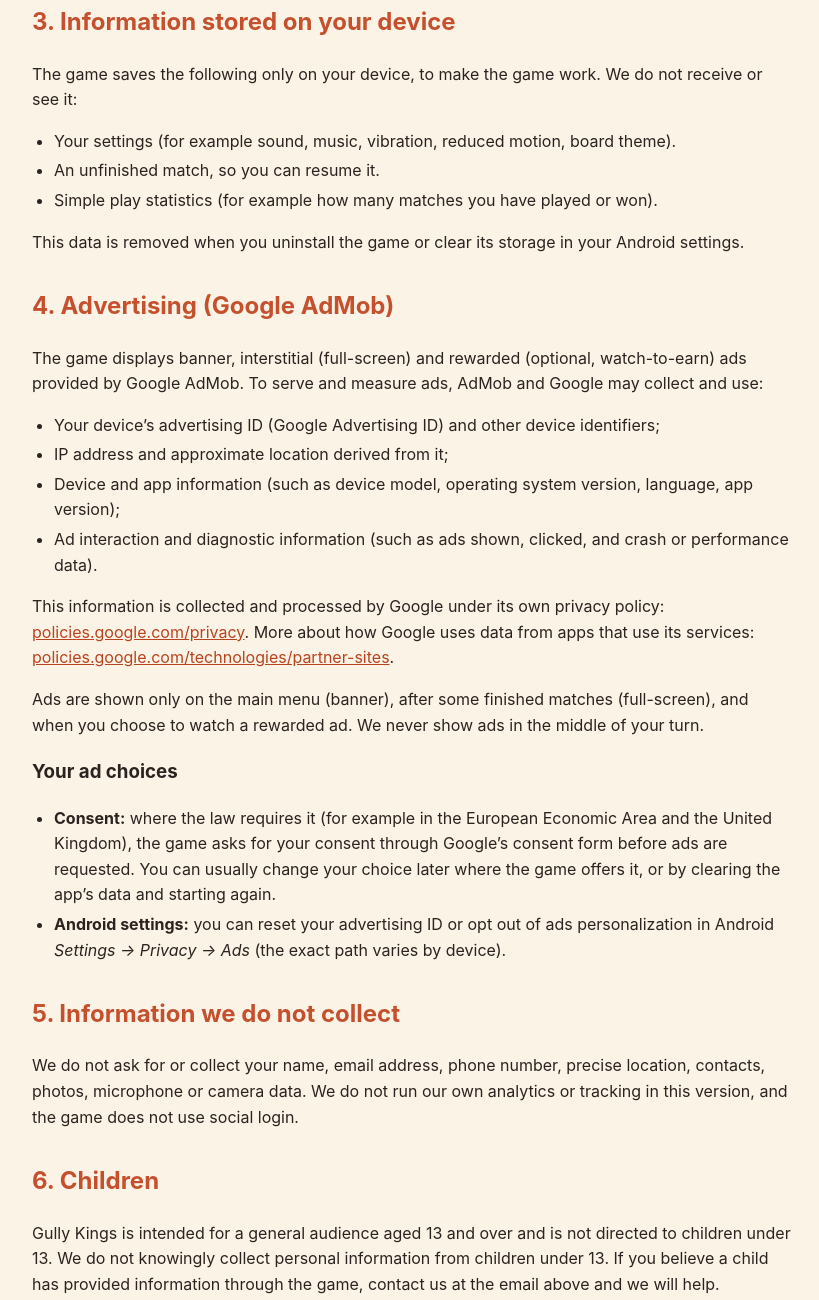
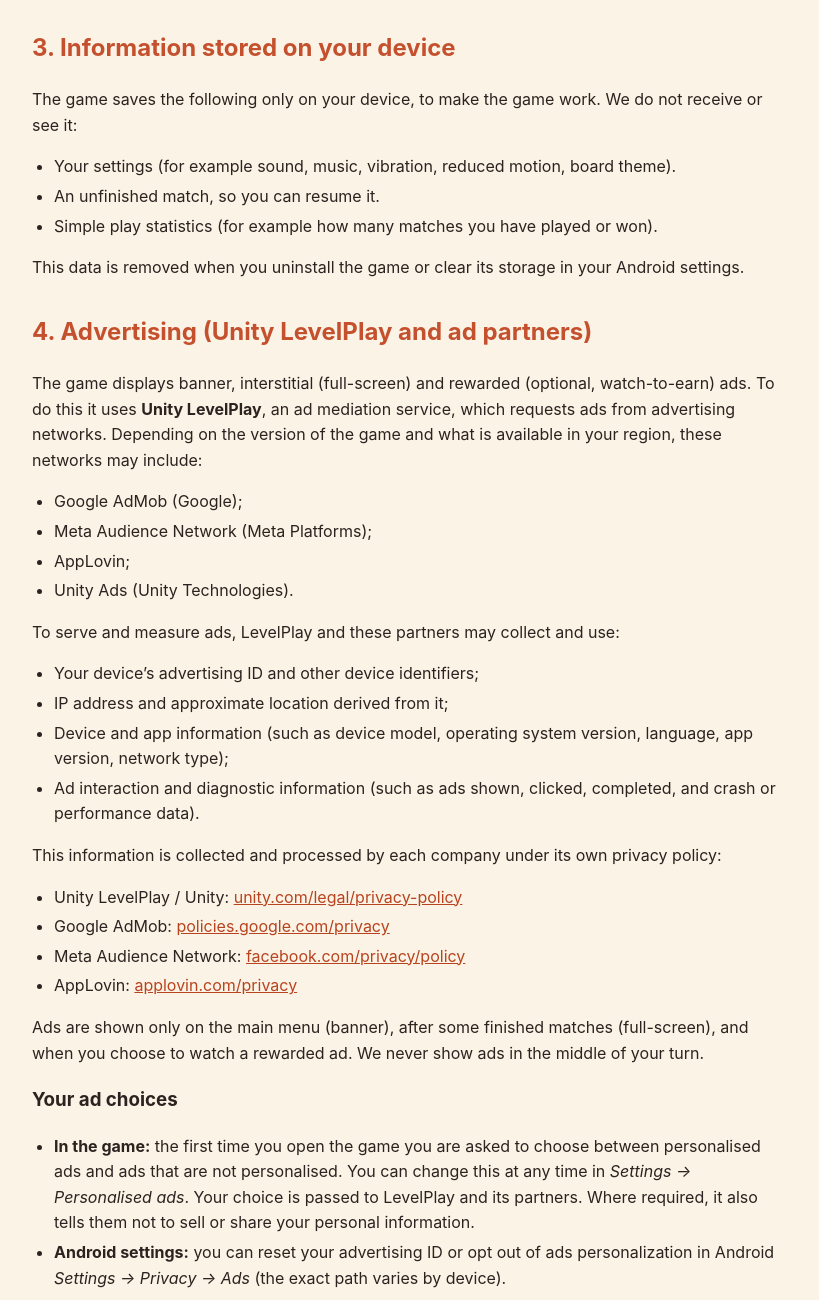
Before and after one commit to DeltaL0rd/DeltaL0rd.github.io, a plain HTML site: page gullykings/privacy.html in a window 1280 px wide. Shown: the part 657-1957 px from the top of the page, without its empty margins (228-1047 px from the left). Drawn offline with Linux system fonts and the light colour scheme.

Commit message:
Updated Gully kings Privacy policy

```diff
--- a/gullykings/privacy.html
+++ b/gullykings/privacy.html
@@ -18,7 +18,7 @@
 <body>
 <main>
 <h1>Gully Kings – Privacy Policy</h1>
-<p class="meta">Effective date: 10 October 2026 · Version 0.1.0</p>
+<p class="meta">Last updated: 19 October 2026 · Version 0.1.0</p>
 
 <p>Gully Kings (“the game”, “we”, “us”) is a casual board game for Android published by Studio010. This policy explains what information the game uses, why, and the choices you have. We have tried to keep it short and plain.</p>
 
@@ -31,7 +31,7 @@
   <li>There are no accounts, no sign-in, and no online multiplayer in this version.</li>
   <li>There are no in-app purchases in this version.</li>
   <li>Your game progress and settings stay on your device.</li>
-  <li>The game shows ads through Google AdMob. AdMob and Google may collect certain device information to show and measure ads (see section 4).</li>
+  <li>The game shows ads through Unity LevelPlay, an ad mediation service, and its advertising partners (such as Google AdMob, Meta Audience Network, AppLovin and Unity Ads). These partners may collect certain device information to show and measure ads (see section 4).</li>
   <li>We do not sell your personal information.</li>
 </ul>
 
@@ -44,20 +44,33 @@
 </ul>
 <p>This data is removed when you uninstall the game or clear its storage in your Android settings.</p>
 
-<h2>4. Advertising (Google AdMob)</h2>
-<p>The game displays banner, interstitial (full-screen) and rewarded (optional, watch-to-earn) ads provided by Google AdMob. To serve and measure ads, AdMob and Google may collect and use:</p>
+<h2>4. Advertising (Unity LevelPlay and ad partners)</h2>
+<p>The game displays banner, interstitial (full-screen) and rewarded (optional, watch-to-earn) ads. To do this it uses <strong>Unity LevelPlay</strong>, an ad mediation service, which requests ads from advertising networks. Depending on the version of the game and what is available in your region, these networks may include:</p>
 <ul>
-  <li>Your device’s advertising ID (Google Advertising ID) and other device identifiers;</li>
+  <li>Google AdMob (Google);</li>
+  <li>Meta Audience Network (Meta Platforms);</li>
+  <li>AppLovin;</li>
+  <li>Unity Ads (Unity Technologies).</li>
+</ul>
+<p>To serve and measure ads, LevelPlay and these partners may collect and use:</p>
+<ul>
+  <li>Your device’s advertising ID and other device identifiers;</li>
   <li>IP address and approximate location derived from it;</li>
-  <li>Device and app information (such as device model, operating system version, language, app version);</li>
-  <li>Ad interaction and diagnostic information (such as ads shown, clicked, and crash or performance data).</li>
+  <li>Device and app information (such as device model, operating system version, language, app version, network type);</li>
+  <li>Ad interaction and diagnostic information (such as ads shown, clicked, completed, and crash or performance data).</li>
 </ul>
-<p>This information is collected and processed by Google under its own privacy policy: <a href="https://policies.google.com/privacy" rel="noopener">policies.google.com/privacy</a>. More about how Google uses data from apps that use its services: <a href="https://policies.google.com/technologies/partner-sites" rel="noopener">policies.google.com/technologies/partner-sites</a>.</p>
+<p>This information is collected and processed by each company under its own privacy policy:</p>
+<ul>
+  <li>Unity LevelPlay / Unity: <a href="https://unity.com/legal/privacy-policy" rel="noopener">unity.com/legal/privacy-policy</a></li>
+  <li>Google AdMob: <a href="https://policies.google.com/privacy" rel="noopener">policies.google.com/privacy</a></li>
+  <li>Meta Audience Network: <a href="https://www.facebook.com/privacy/policy/" rel="noopener">facebook.com/privacy/policy</a></li>
+  <li>AppLovin: <a href="https://www.applovin.com/privacy/" rel="noopener">applovin.com/privacy</a></li>
+</ul>
 <p>Ads are shown only on the main menu (banner), after some finished matches (full-screen), and when you choose to watch a rewarded ad. We never show ads in the middle of your turn.</p>
 
 <h3>Your ad choices</h3>
 <ul>
-  <li><strong>Consent:</strong> where the law requires it (for example in the European Economic Area and the United Kingdom), the game asks for your consent through Google’s consent form before ads are requested. You can usually change your choice later where the game offers it, or by clearing the app’s data and starting again.</li>
+  <li><strong>In the game:</strong> the first time you open the game you are asked to choose between personalised ads and ads that are not personalised. You can change this at any time in <em>Settings → Personalised ads</em>. Your choice is passed to LevelPlay and its partners. Where required, it also tells them not to sell or share your personal information.</li>
   <li><strong>Android settings:</strong> you can reset your advertising ID or opt out of ads personalization in Android <em>Settings → Privacy → Ads</em> (the exact path varies by device).</li>
 </ul>
 
@@ -68,13 +81,13 @@
 <p>Gully Kings is intended for a general audience aged 13 and over and is not directed to children under 13. We do not knowingly collect personal information from children under 13. If you believe a child has provided information through the game, contact us at the email above and we will help.</p>
 
 <h2>7. Sharing of information</h2>
-<p>We do not sell your personal information and we do not share it ourselves. The only third party that receives device information through the game is Google (AdMob), as described in section 4.</p>
+<p>We do not sell your personal information and we do not share it ourselves. The only third parties that receive device information through the game are Unity LevelPlay and its advertising partners (such as Google, Meta and AppLovin), as described in section 4, for the purpose of showing and measuring ads.</p>
 
 <h2>8. Data retention and deletion</h2>
-<p>Data kept on your device stays until you uninstall the game or clear its data. Because we do not hold your personal data on our own servers, we have nothing to delete on our side. For data held by Google for advertising, please use Google’s tools at <a href="https://myaccount.google.com/data-and-privacy" rel="noopener">myaccount.google.com</a>.</p>
+<p>Data kept on your device stays until you uninstall the game or clear its data. Because we do not hold your personal data on our own servers, we have nothing to delete on our side. For data held by advertising companies, please use the privacy tools linked in section 4 (for example Google’s tools at <a href="https://myaccount.google.com/data-and-privacy" rel="noopener">myaccount.google.com</a>).</p>
 
 <h2>9. Your rights</h2>
-<p>Depending on where you live (for example under the GDPR in the EEA/UK, or privacy laws in some US states), you may have the right to access, correct, delete or restrict the use of your personal information, to object to certain processing, and to withdraw consent at any time. Since we do not keep personal data about you, most of these rights are exercised with Google for the advertising data described above. You can also contact us at <a href="mailto:raovikas603@gmail.com">raovikas603@gmail.com</a> with any request or question.</p>
+<p>Depending on where you live (for example under the GDPR in the EEA/UK, or privacy laws in some US states), you may have the right to access, correct, delete or restrict the use of your personal information, to object to certain processing, and to withdraw consent at any time. Since we do not keep personal data about you, most of these rights are exercised with the advertising companies listed in section 4 for the advertising data described above. You can also contact us at <a href="mailto:raovikas603@gmail.com">raovikas603@gmail.com</a> with any request or question.</p>
 
 <h2>10. Security</h2>
 <p>Information saved by the game stays on your device and is protected by Android’s app sandboxing. No method of electronic storage is perfectly secure, but we only keep what the game needs to run.</p>
```
